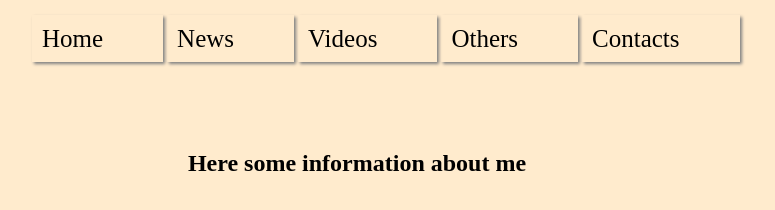
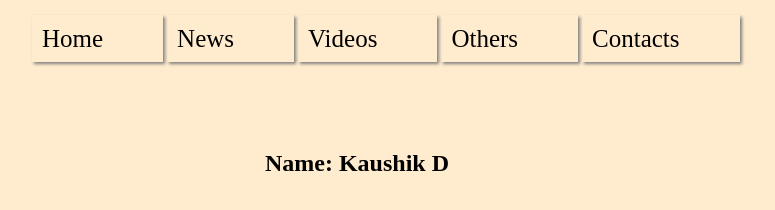
Before and after one commit to Kaushikneloy/newsportal, a plain HTML site: page contact.html in a window 1280 px wide. Shown: the whole page, without its empty margins (283-1058 px from the left). Drawn offline with Linux system fonts and the light colour scheme.

Commit message:
Update contact.html

```diff
--- a/contact.html
+++ b/contact.html
@@ -25,7 +25,7 @@
 </div>
 </center>
 <div class="contact_info">
-<h2>Here some information about me</h2>
+<h2>Name: Kaushik D</h2>
 </div>
 </body>
 </html>
```
